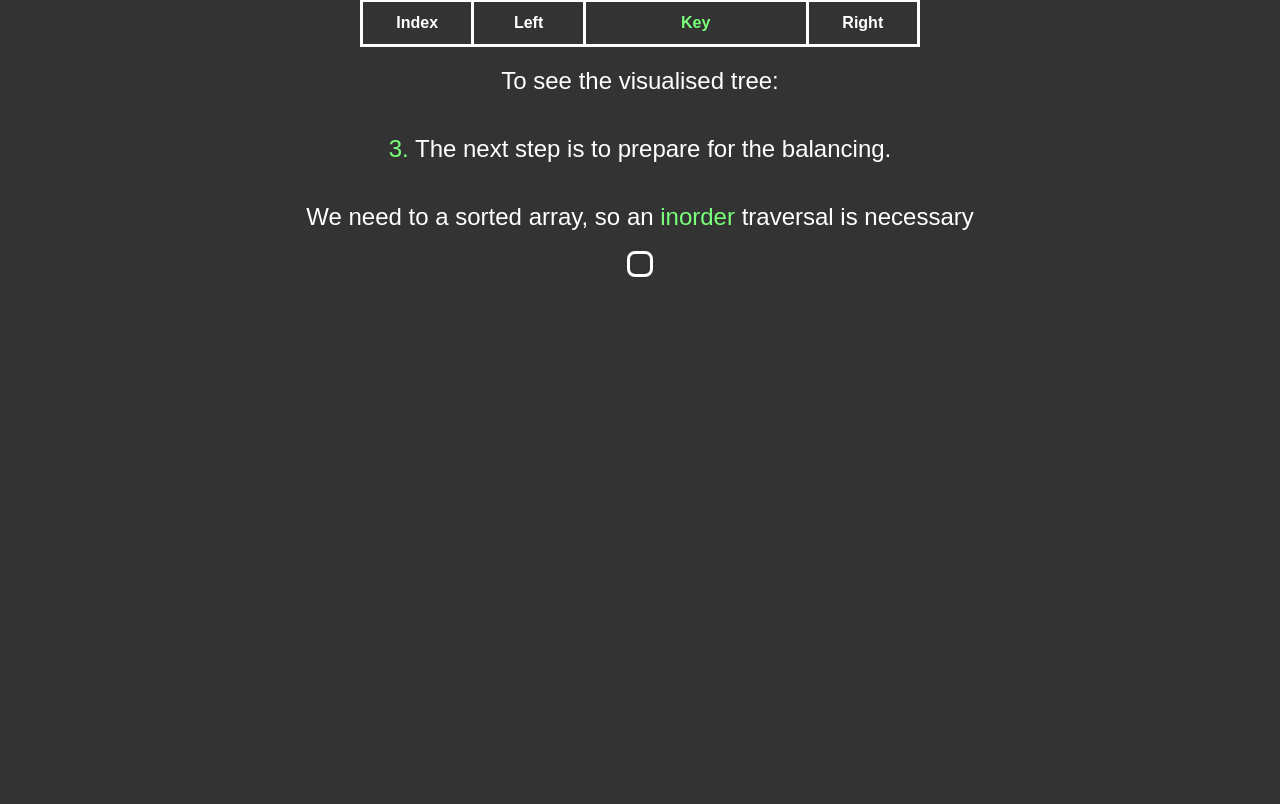
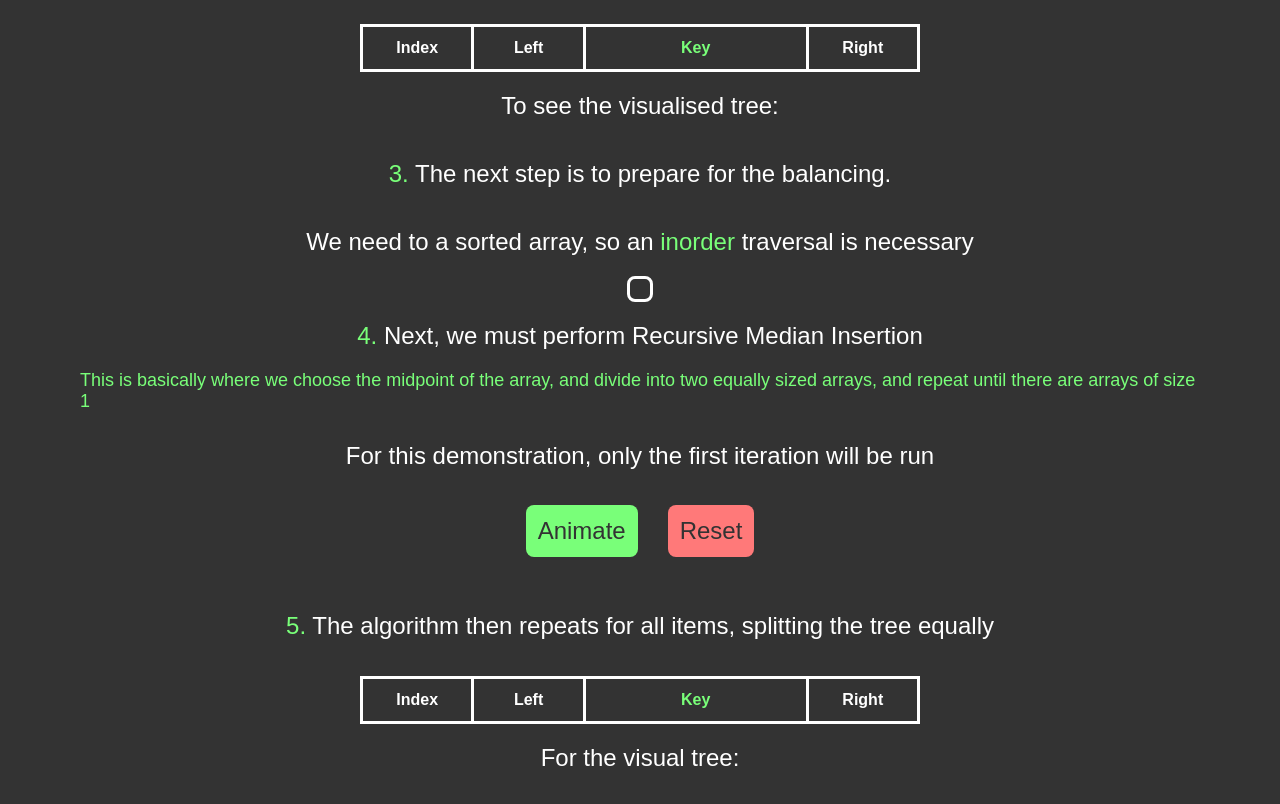
Before and after one commit to bev29rr/balancing-bst, a React (Vite) app: page / in a window 1280 px wide. Shown: the part 392-1196 px from the top of the page. Before the commit the page ends 800 px from the top, so only its background shows below. Built offline with nearby package versions, Linux system fonts and the light colour scheme.

Commit message:
feat: splitting visual

```diff
--- a/src/App.tsx
+++ b/src/App.tsx
@@ -5,6 +5,7 @@ import type { Node } from './modules/BSTCreation';
 import BSTCreation, { buildBST } from './modules/BSTCreation';
 import { BSTVisual } from './modules/BSTVisual';
 import SortedArray from './modules/SortedArray';
+import ArraySplit from './modules/ArraySplit';
 
 const removeDuplicates = (arr: string[]): string[] => [...new Set(arr)];
 
@@ -30,7 +31,6 @@ const App: React.FC = () => {
       cleanupInput(arr)
     );
   };
-
   return (
     <>
       <h1>Balancing BSTs</h1>
@@ -42,7 +42,7 @@ const App: React.FC = () => {
         <p>
           <span style={{ color: 'var(--main)' }}>2.</span> Next, we need to convert this into a BST
         </p>
-        <p className='sub'>
+        <p className='sub warn'>
           (Empty items and duplicates get removed)
         </p>
         <BSTCreation table={table} setTable={setTable}></BSTCreation>
@@ -57,6 +57,24 @@ const App: React.FC = () => {
           We need to a sorted array, so an <span style={{ color: 'var(--main)' }}>inorder</span> traversal is necessary
         </p>
         <SortedArray inputs={inputs}></SortedArray>
+        <p>
+          <span style={{ color: 'var(--main)' }}>4.</span> Next, we must perform Recursive Median Insertion
+        </p>
+        <p className='sub ok'>
+          This is basically where we choose the midpoint of the array, and divide into two equally sized arrays, and repeat until there are arrays of size 1
+        </p>
+        <p>
+          For this demonstration, only the first iteration will be run
+        </p>
+        <ArraySplit inputs={inputs}></ArraySplit>
+        <p>
+          <span style={{ color: 'var(--main)' }}>5.</span> The algorithm then repeats for all items, splitting the tree equally
+        </p>
+        <BSTCreation table={table} setTable={setTable} /* TODO: balance the BST and show result*/></BSTCreation>
+        <p>
+          For the visual tree:
+        </p>
+        <BSTVisual nodes={table}></BSTVisual>
       </div>
     </>
   );
--- a/src/css/Array.css
+++ b/src/css/Array.css
@@ -37,3 +37,16 @@ input.disabled:focus-within {
   box-shadow: none;
   background-color: white;
 }
+
+.fade-in {
+    opacity: 0;
+    transform: translateY(20px);
+    transition: opacity 0.6s ease, transform 0.6s ease;
+    outline: 2px dashed lime;
+}
+
+.fade-in.visible {
+    opacity: 1;
+    transform: translateY(0);
+    outline: 2px dashed lime;
+}
--- a/src/css/index.css
+++ b/src/css/index.css
@@ -34,7 +34,14 @@ p.sub {
     margin: 0;
     margin-bottom: 10px;
     font-size: 18px;
+}
+
+.sub.warn {
     color: var(--main-red);
+}
+
+.sub.ok {
+    color: var(--main);
 }
 
 .centered {
--- a/src/modules/Array.tsx
+++ b/src/modules/Array.tsx
@@ -28,7 +28,7 @@ const ArrayCreate: React.FC<Props> = ({ inputs, setInputs })  => {
                 <button onClick={addInput} className="add">Add item</button>
                 <button onClick={deleteInput} className="delete">Delete item</button>
             </div>
-            <div className="array-container">
+            <div className="array-container" style={{ marginBottom: "25px" }}>
                 {inputs.map((value, index) => (
                     <input
                     key={index}
--- /dev/null
+++ b/src/modules/ArraySplit.tsx
@@ -0,0 +1,70 @@
+import React,  { useState } from "react";
+import { cleanupInput } from "../App";
+import '../css/Array.css';
+
+type Props = {
+    inputs: string[];
+};
+
+const ArraySplit: React.FC<Props> = ({ inputs }) => {
+    const [animateState, setAnimateState] = useState<boolean>(false);
+
+    const AnimateMiddleItem = () => {
+        const middle = document.getElementById("middleItem");
+        if (middle && !animateState) {
+            middle.style.backgroundColor = "var(--main-red)";
+            middle.style.transition = "transform 0.5s ease";
+
+            setTimeout(() => {
+                middle.style.transform = "translateY(30px)";
+                setAnimateState(true);
+            }, 300);
+        }
+    };
+
+    const resetAnimation = () => {
+        const middle = document.getElementById("middleItem");
+        if (middle && animateState) {
+            middle.style.backgroundColor = "white";
+            middle.style.transition = "transform 0.5s ease";
+
+            setTimeout(() => {
+                middle.style.transform = "translateY(0px)";
+                setAnimateState(false);
+            }, 300);
+        }
+    };
+
+    return (
+        <>
+            <div className='buttonContainer'>
+                <button onClick={AnimateMiddleItem} className="add">Animate</button>
+                <button onClick={resetAnimation} className="delete">Reset</button>
+            </div>
+            <div id="arrayAnimate" className="array-container" style={{ border: "none" }}>
+                {cleanupInput(inputs).sort().map((value, index, array) => {
+                    const middleIndex = Math.floor((array.length - 1) / 2);
+
+                    return (
+                        <input
+                        key={index}
+                        type="text"
+                        className="array disabled"
+                        placeholder={`Item ${index + 1}`}
+                        value={value}
+                        style={{
+                            width: `${Math.max(value.length * 7.5, 100)}px`,
+                            margin: '5px',
+                            padding: '5px'
+                        }}
+                        id = {index == middleIndex ? "middleItem" : undefined}
+                        readOnly
+                        />
+                    );
+                })}
+            </div>
+        </>
+    );
+};
+
+export default ArraySplit;
--- a/src/modules/SortedArray.tsx
+++ b/src/modules/SortedArray.tsx
@@ -29,4 +29,4 @@ const SortedArray: React.FC<Props> = ({ inputs }) => {
     );
 };
 
-export default SortedArray
+export default SortedArray;
```
